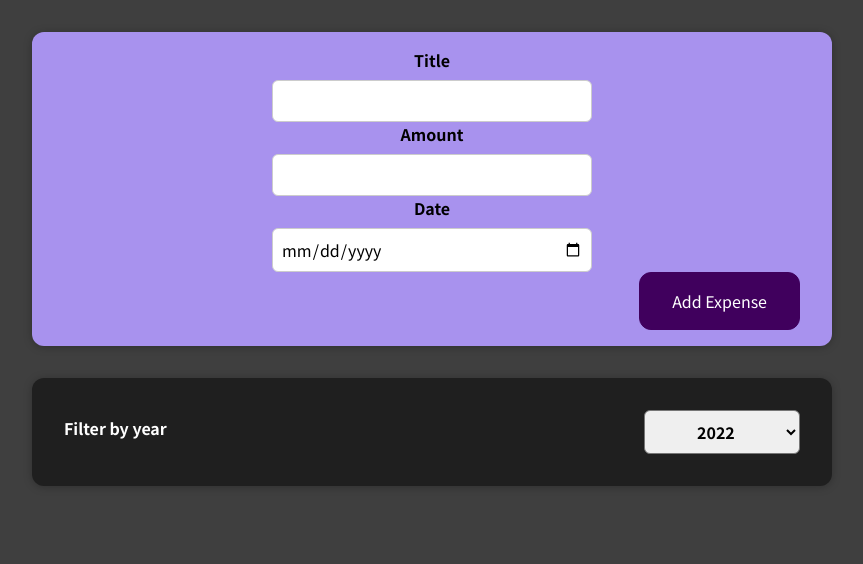
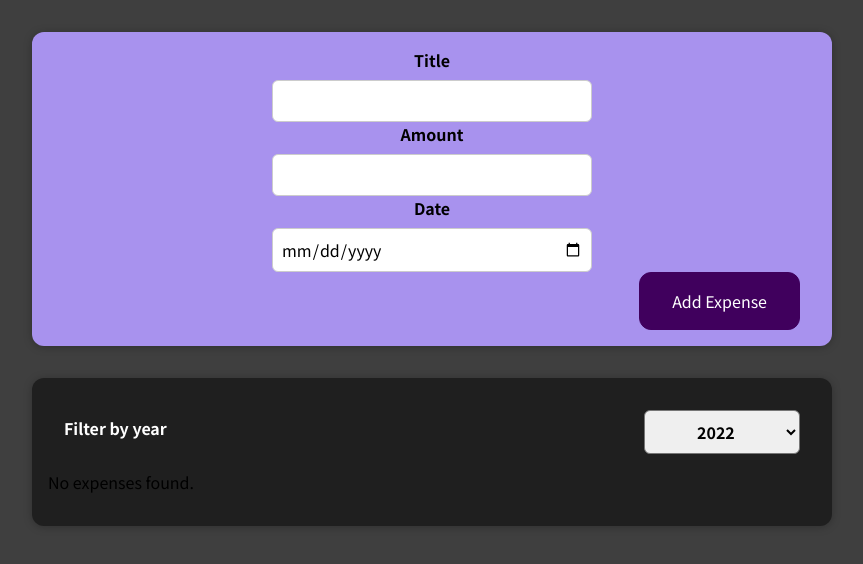
Before and after one commit to EnesDemirtas/ExpenseTracker, a React (Create React App) app: page / in a window 1280 px wide. Shown: the top 564 px of the page, without its empty margins (208-1071 px from the left). Built offline with nearby package versions, Linux system fonts and the light colour scheme.

Commit message:
Add no expenses found text

```diff
--- a/src/components/Expenses/Expenses.js
+++ b/src/components/Expenses/Expenses.js
@@ -16,6 +16,19 @@
     return expense.date.getFullYear().toString() === filteredYear;
   });
 
+  let expensesContent = <p>No expenses found.</p>;
+
+  if (filteredExpenses.length > 0) {
+    expensesContent = filteredExpenses.map((expense) => (
+      <ExpenseItem
+        key={expense.id}
+        title={expense.title}
+        amount={expense.amount}
+        date={expense.date}
+      />
+    ));
+  }
+
   return (
     <div>
       <Card className="expenses">
@@ -23,15 +36,7 @@
           selected={filteredYear}
           onChangeFilter={filterChangeHandler}
         />
-
-        {filteredExpenses.map((expense) => (
-          <ExpenseItem
-            key={expense.id}
-            title={expense.title}
-            amount={expense.amount}
-            date={expense.date}
-          />
-        ))}
+        {expensesContent}
       </Card>
     </div>
   );
```
